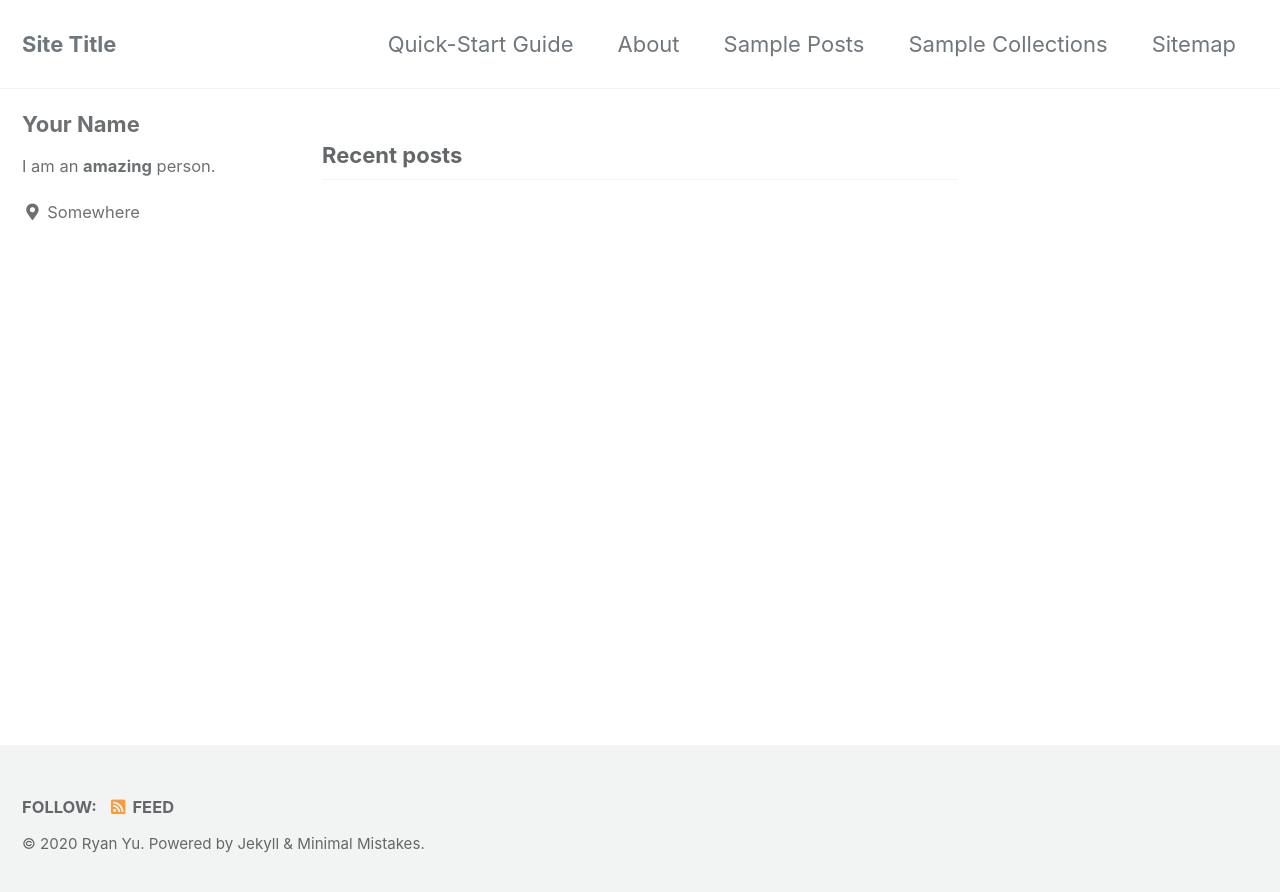
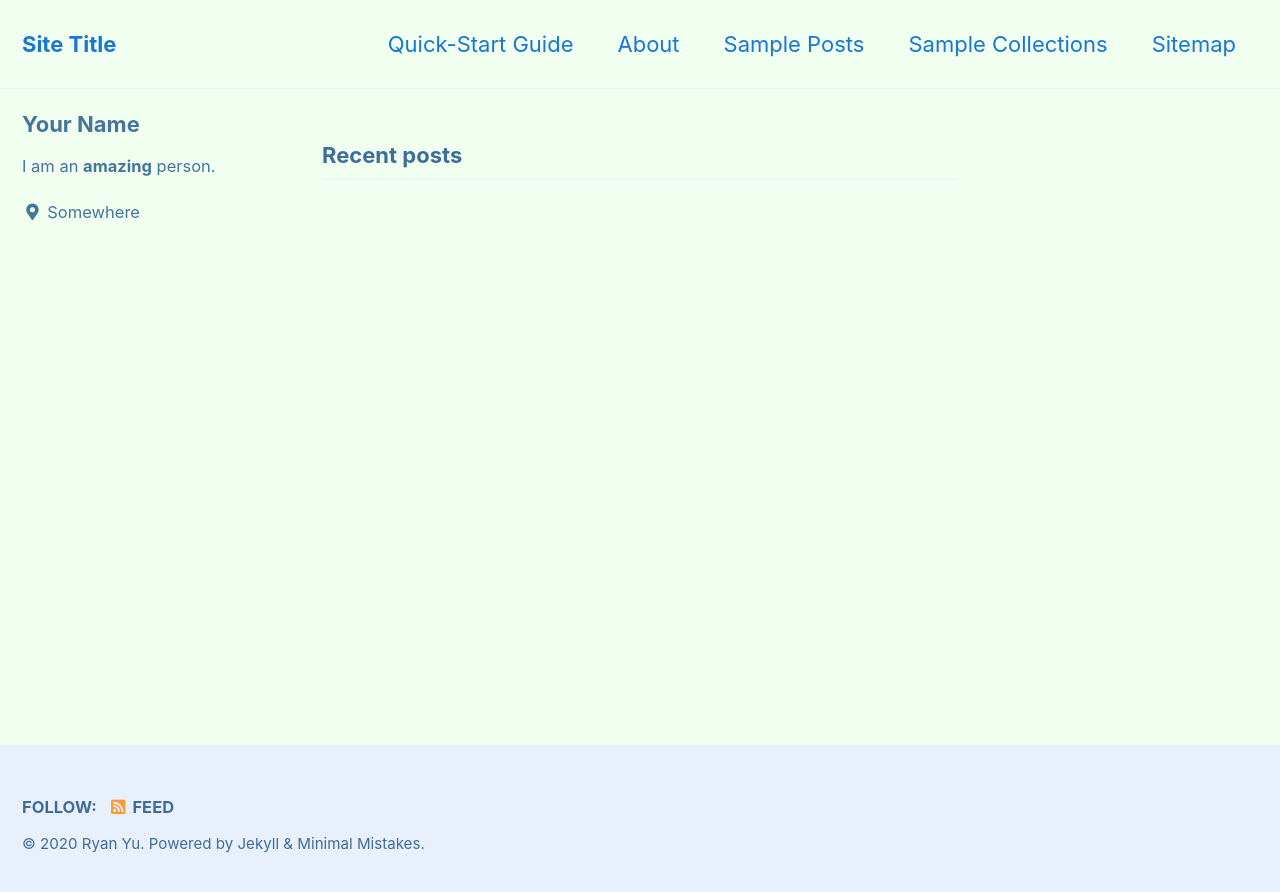
Before and after one commit to Ryan315/home-page, a Jekyll site: the page built from index.html, in a window 1280 px wide. Shown: the top 892 px of the page. Built offline with Jekyll 4.4.1, drawn with Linux system fonts in a browser that asks for light colours; cached includes are drawn as plain includes; the list of posts is cut into pages by our own code.

Commit message:
Update _config.yml

```diff
--- a/_config.yml
+++ b/_config.yml
@@ -10,9 +10,9 @@
 # Review documentation to determine if you should use `theme` or `remote_theme`
 # https://mmistakes.github.io/minimal-mistakes/docs/quick-start-guide/#installing-the-theme
 
-# theme                  : "minimal-mistakes-jekyll"
+theme                  : "minimal-mistakes-jekyll"
 # remote_theme           : "mmistakes/minimal-mistakes"
-minimal_mistakes_skin    : "default" # "air", "aqua", "contrast", "dark", "dirt", "neon", "mint", "plum", "sunrise"
+minimal_mistakes_skin    : "aqua" # "air", "aqua", "contrast", "dark", "dirt", "neon", "mint", "plum", "sunrise"
 
 # Site Settings
 locale                   : "en-US"
```
